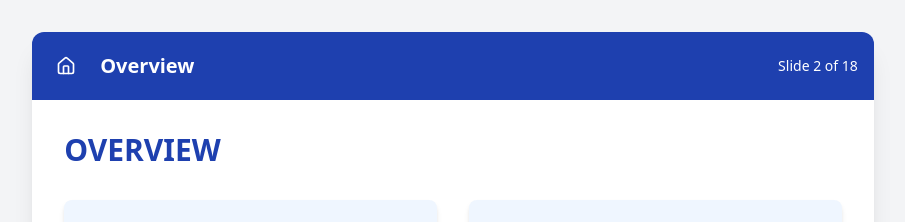
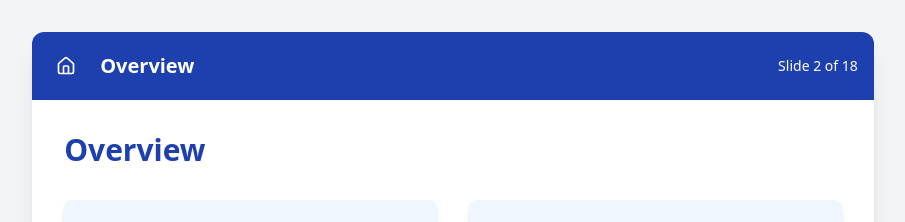
Before and after one commit to nikhil-thakur/RenaissanceProposal, a React (Create React App) app: page / in a window 1280 px wide. Both pictures are taken after a click on the button "Next". Shown: the top 222 px of the page, without its empty margins (187-1092 px from the left). Built offline with nearby package versions, Linux system fonts and the light colour scheme.

Commit message:
Updated wordingK

```diff
--- a/src/Presentation.js
+++ b/src/Presentation.js
@@ -25,7 +25,7 @@ const ProposalPresentation = () => {
             title: "Overview",
             content: (
                 <div className="h-full">
-                    <h2 className="text-3xl font-semibold text-blue-800 mb-8">OVERVIEW</h2>
+                    <h2 className="text-3xl font-semibold text-blue-800 mb-8">Overview</h2>
 
                     <div className="grid grid-cols-2 gap-8">
                         <div className="bg-blue-50 p-6 rounded-lg shadow-md h-full">
```
